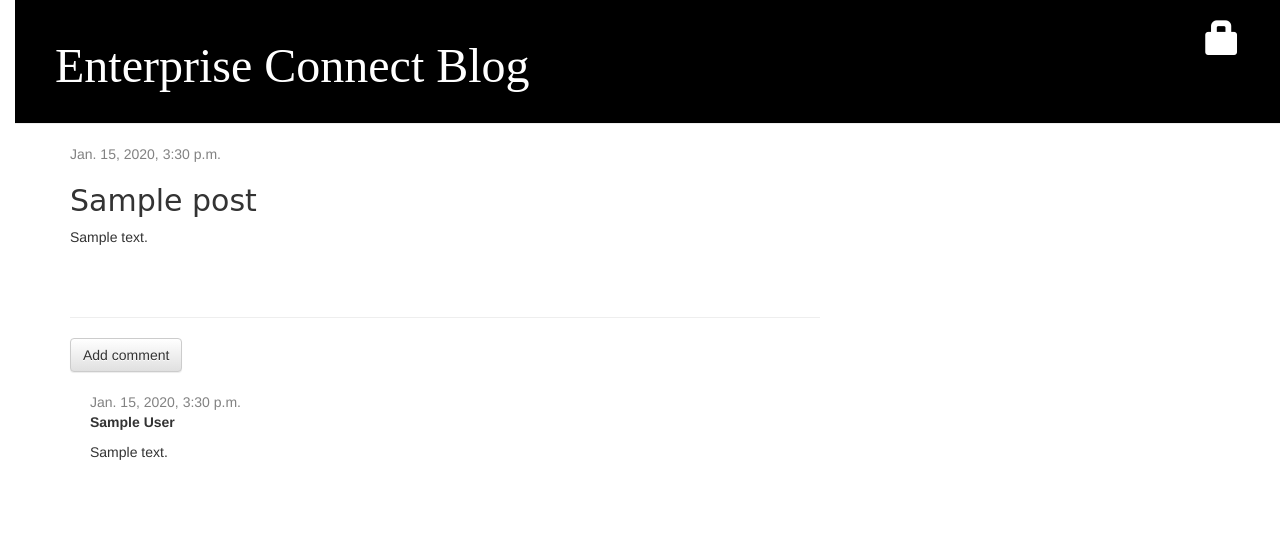
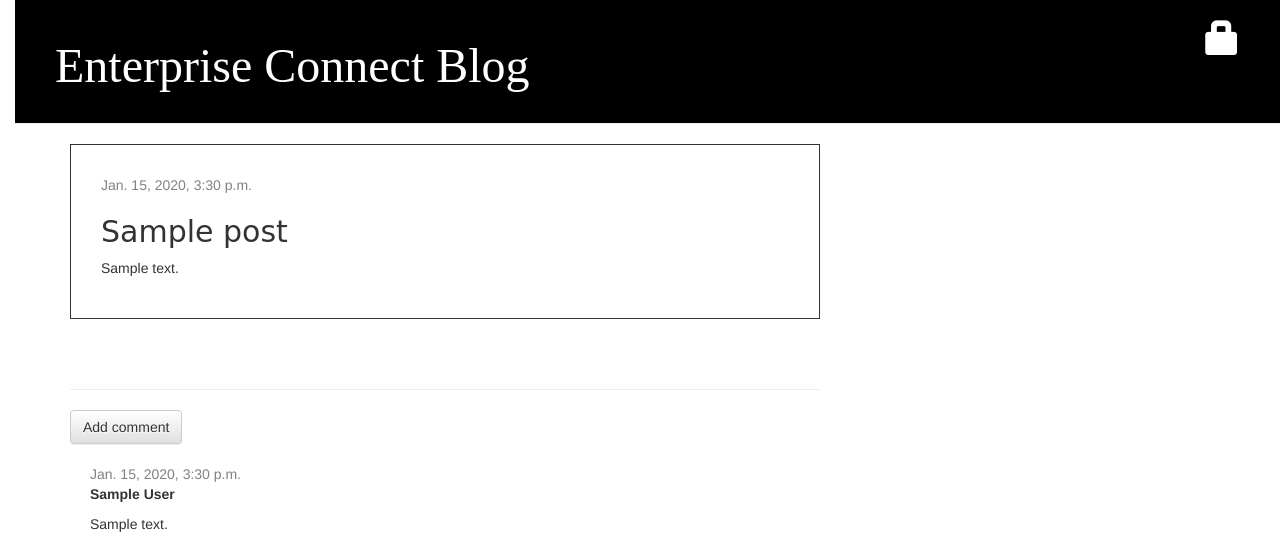
Before and after one commit to Keiththecoder/EnterpriseConnect, a Django app: page /post/1/ in a window 1280 px wide. Shown: the top 559 px of the page. Run offline with Django 3.2, Linux system fonts and the light colour scheme; tables that the repository leaves empty hold one stand-in row (values such as "Sample post"); some libraries are stand-ins or nearby versions.

Commit message:
Approved By Guide

```diff
--- a/blog/static/css/blog.css
+++ b/blog/static/css/blog.css
@@ -4,6 +4,8 @@ h1 a, h2 a {
 }
 body {
     padding-left: 15px;
+
+
 
 }
 h1 a, h2 a {
@@ -51,7 +53,15 @@ h1, h2, h3, h4 {
 }
 
 .post {
-    margin-bottom: 70px;
+
+border-style: solid;
+  border-width: 1px;
+
+  margin-bottom: 70px;
+ padding-top: 30px;
+  padding-right: 30px;
+  padding-bottom: 30px;
+  padding-left: 30px;
 
 }
 
```
